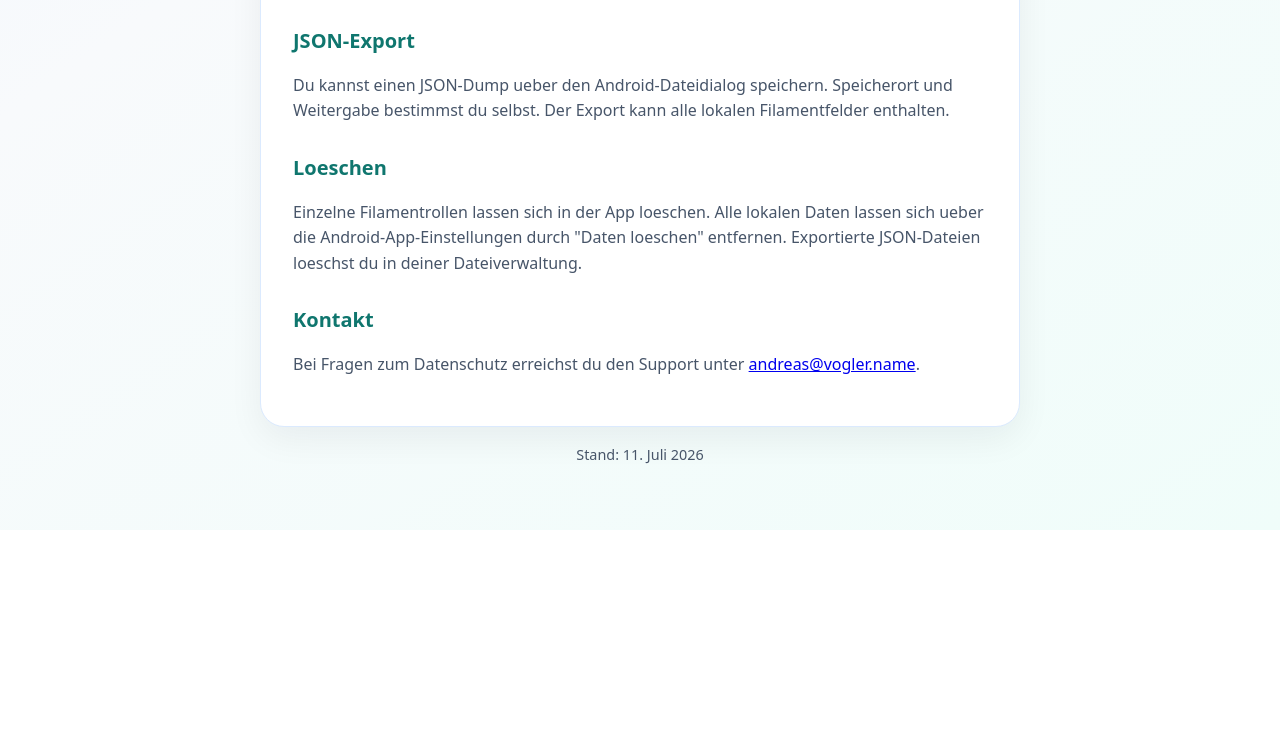
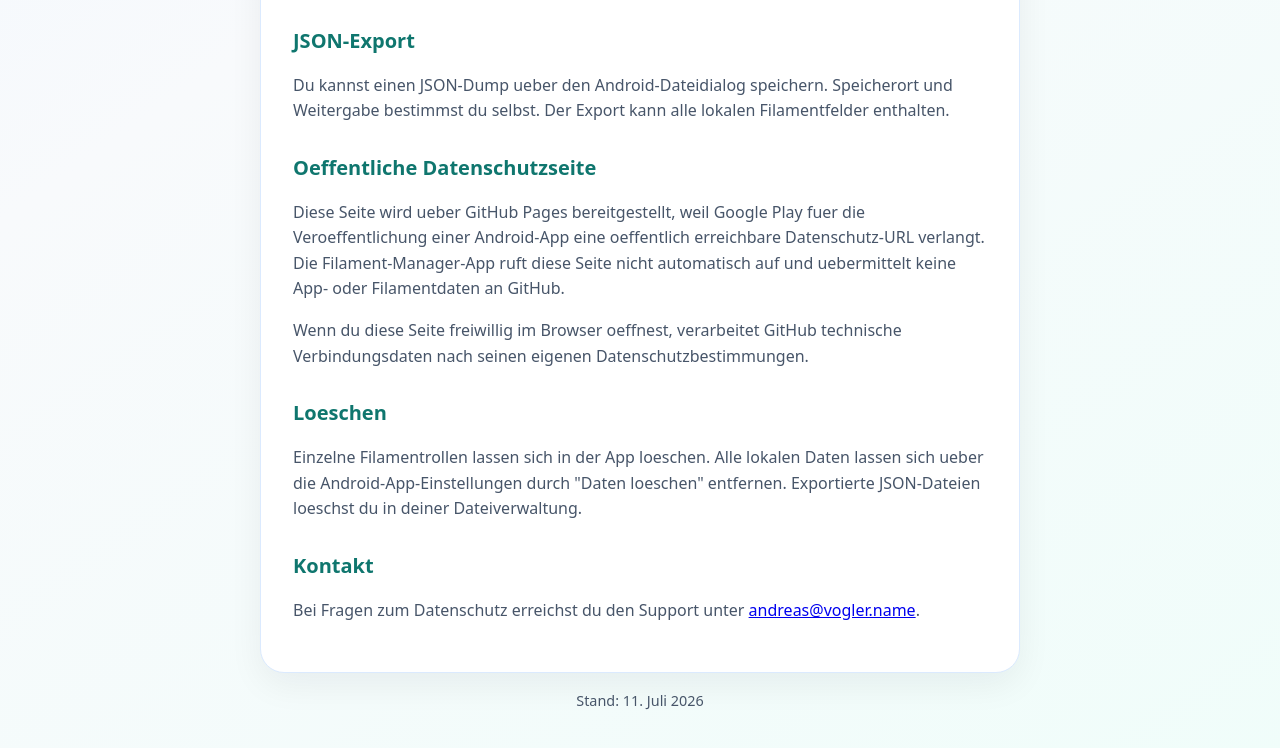
Before and after one commit to tyl0re/filament-manager-privacy, a plain HTML site: page index.html in a window 1280 px wide. Shown: the part 824-1572 px from the top of the page. Before the commit the page ends 1354 px from the top, so only its background shows below. Drawn offline with Linux system fonts and the light colour scheme.

Commit message:
Explain GitHub Pages privacy hosting

```diff
--- a/index.html
+++ b/index.html
@@ -37,6 +37,9 @@
       <p>Beim Beschreiben kompatibler NFC/RFID-Tags werden ausgewaehlte Filamentdaten auf dem Tag gespeichert. Solche Tags koennen von kompatiblen Geraeten in ihrer Naehe gelesen werden. Speichere keine vertraulichen Informationen in Kommentaren oder Lagerorten, wenn du den Tag weitergibst.</p>
       <h2>JSON-Export</h2>
       <p>Du kannst einen JSON-Dump ueber den Android-Dateidialog speichern. Speicherort und Weitergabe bestimmst du selbst. Der Export kann alle lokalen Filamentfelder enthalten.</p>
+      <h2>Oeffentliche Datenschutzseite</h2>
+      <p>Diese Seite wird ueber GitHub Pages bereitgestellt, weil Google Play fuer die Veroeffentlichung einer Android-App eine oeffentlich erreichbare Datenschutz-URL verlangt. Die Filament-Manager-App ruft diese Seite nicht automatisch auf und uebermittelt keine App- oder Filamentdaten an GitHub.</p>
+      <p>Wenn du diese Seite freiwillig im Browser oeffnest, verarbeitet GitHub technische Verbindungsdaten nach seinen eigenen Datenschutzbestimmungen.</p>
       <h2>Loeschen</h2>
       <p>Einzelne Filamentrollen lassen sich in der App loeschen. Alle lokalen Daten lassen sich ueber die Android-App-Einstellungen durch "Daten loeschen" entfernen. Exportierte JSON-Dateien loeschst du in deiner Dateiverwaltung.</p>
       <h2>Kontakt</h2>
```
